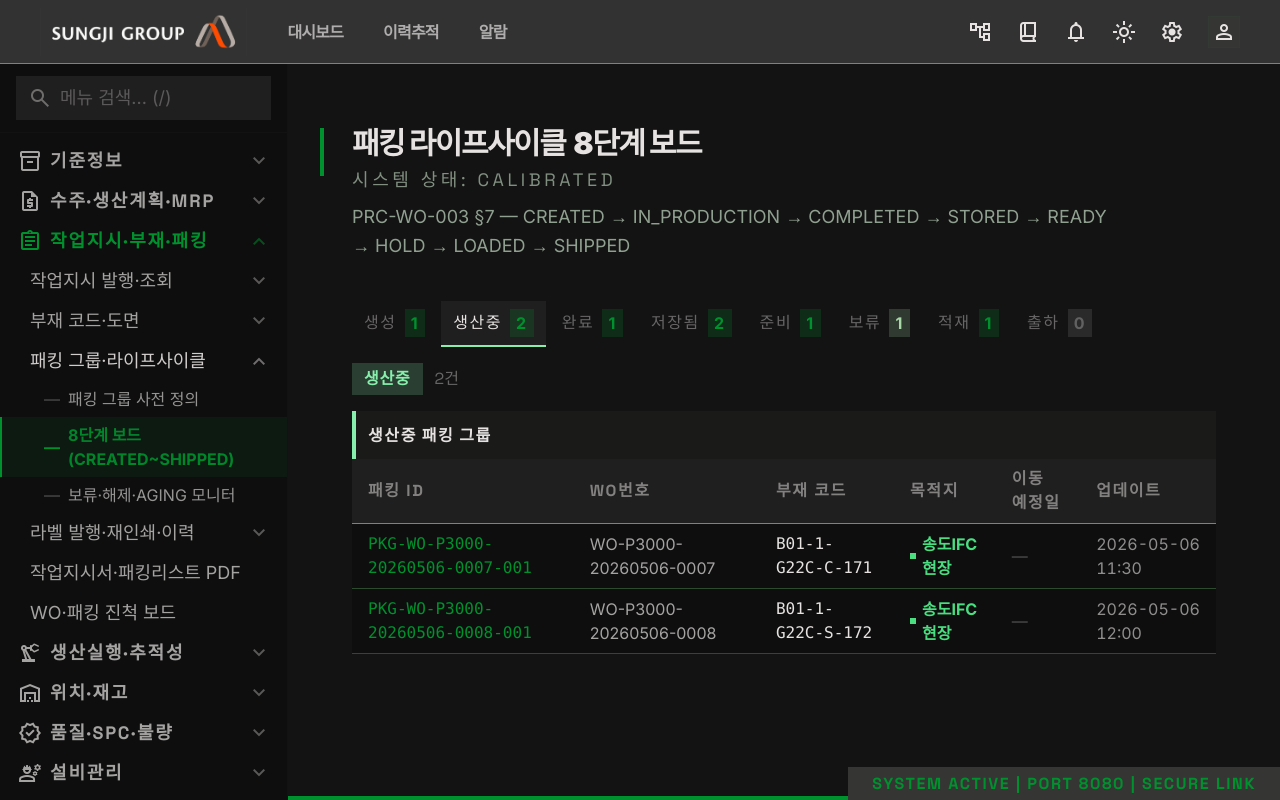
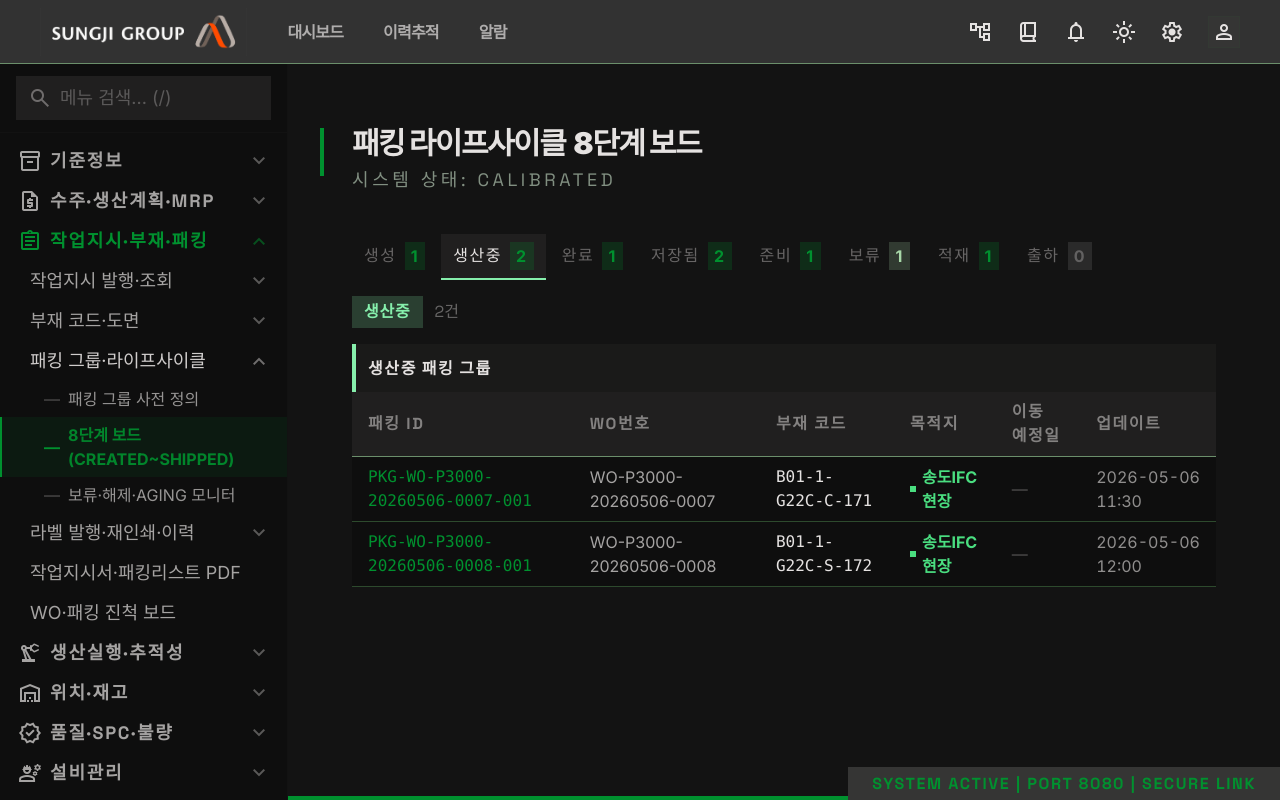
Before and after one commit to oct254k/vicon-mes-proto-lv2, a Next.js app: page /wo/packing/lifecycle in a window 1280 px wide. Built offline with nearby package versions, Linux system fonts and the light colour scheme.

Commit message:
style: 패킹 라이프사이클 헤더 description 텍스트 제거
Co-Authored-By: Claude Sonnet 4.6 <noreply@anthropic.com>

```diff
--- a/src/app/(app)/wo/packing/lifecycle/page.tsx
+++ b/src/app/(app)/wo/packing/lifecycle/page.tsx
@@ -54,7 +54,7 @@ export default function PackingLifecyclePage() {
 
   return (
     <main className="p-8 bg-surface min-h-screen text-on-surface">
-      <PageHeader title="패킹 라이프사이클" accent="8단계 보드" nodeRef="SCR-WO-021" description="PRC-WO-003 §7 — CREATED → IN_PRODUCTION → COMPLETED → STORED → READY → HOLD → LOADED → SHIPPED" />
+      <PageHeader title="패킹 라이프사이클" accent="8단계 보드" nodeRef="SCR-WO-021" />
 
       <div className="flex flex-wrap gap-1 mb-4">
         {STAGES.map((s) => (
```
